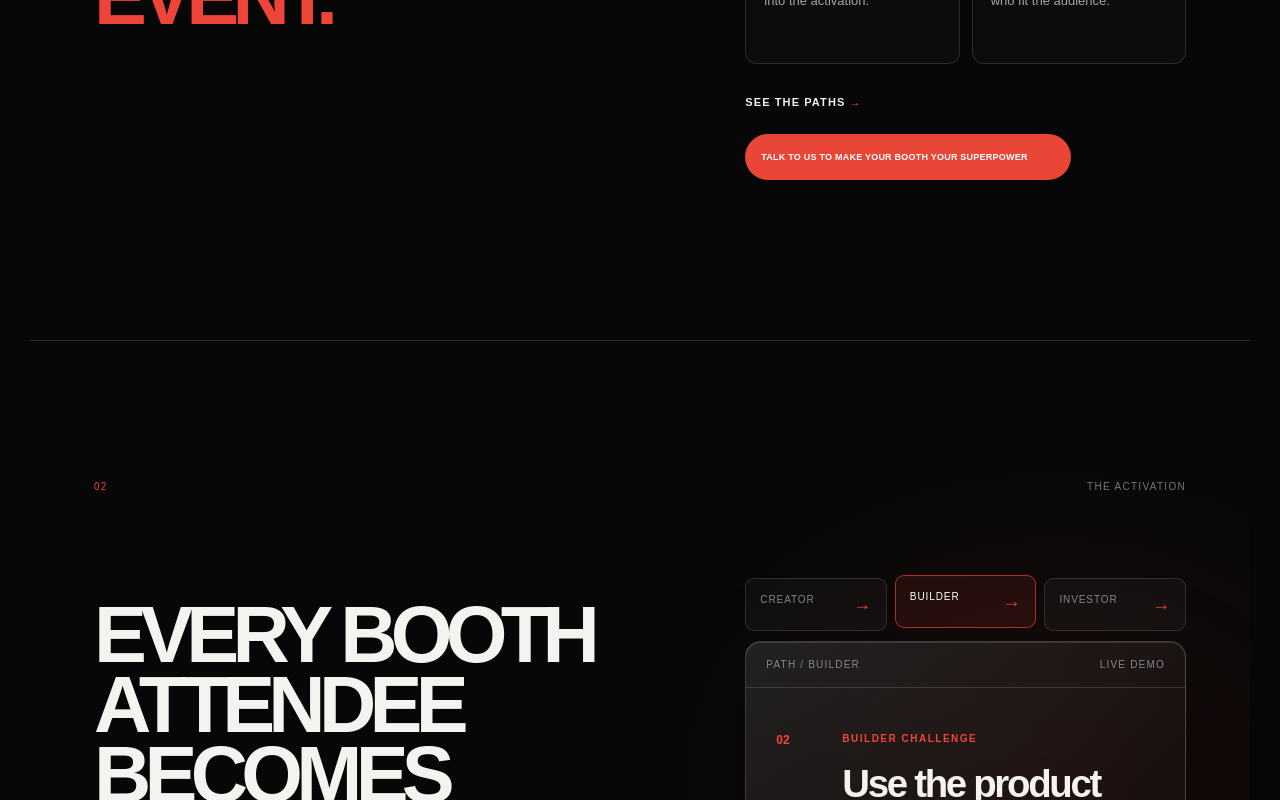
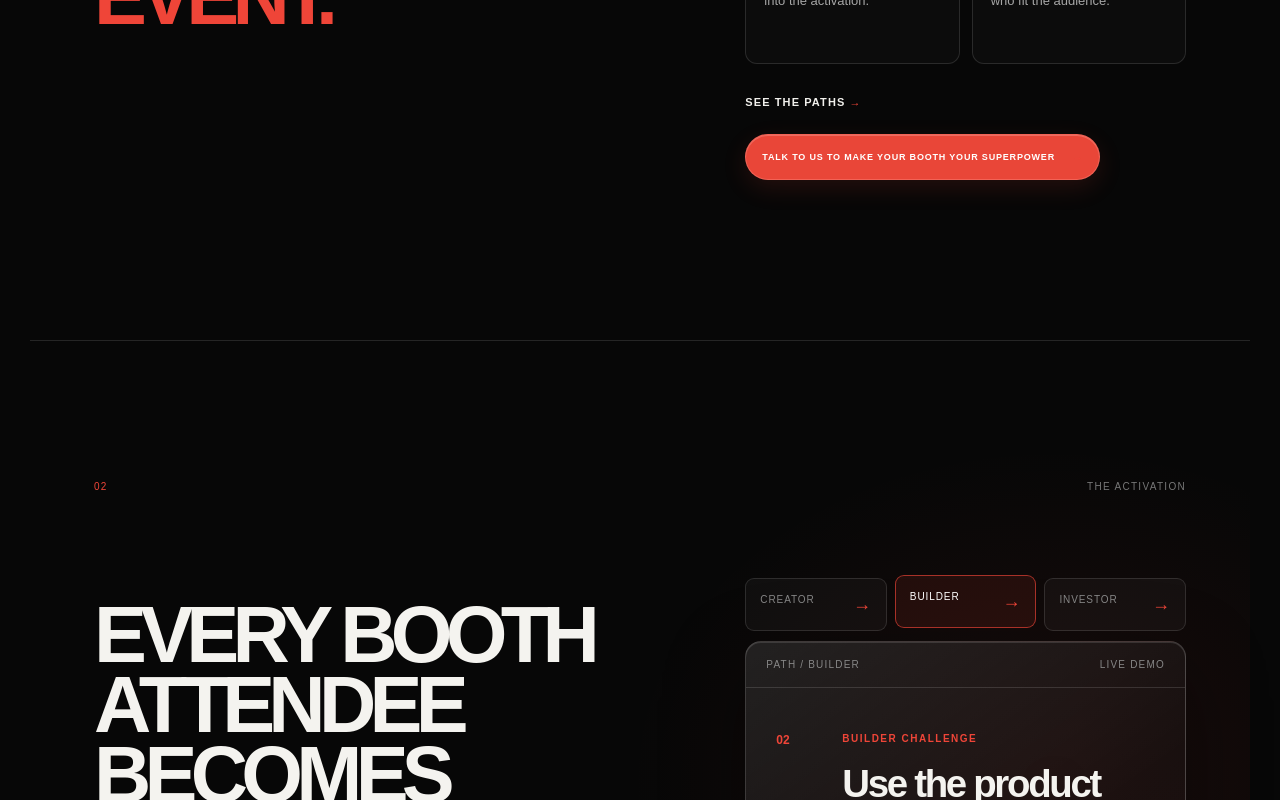
Before and after one commit to tlewisstempel-byte/stackdaily-booth-superpower, a Next.js app: page / in a window 1280 px wide. Shown: the part 1460-2260 px from the top of the page. Built offline with nearby package versions, Linux system fonts and the light colour scheme.

Commit message:
Refine booking CTA treatment

```diff
--- a/app/globals.css
+++ b/app/globals.css
@@ -31,10 +31,10 @@ h1 em, h2 em { color: #ef4538; font-style: normal; }
 .hero-copy-block .button { margin-left: auto; margin-right: auto; }
 .hero-copy, .section-lead { max-width: 600px; color: #c0bfbb; font-size: clamp(18px, 1.7vw, 23px); line-height: 1.35; letter-spacing: -.025em; }
 .hero-copy { margin-bottom: 34px; }
-.button { display: inline-flex; align-items: center; justify-content: space-between; min-height: 58px; gap: 42px; padding: 0 22px; border-radius: 999px; font-size: 11px; font-weight: 700; letter-spacing: .025em; text-decoration: none; transition: transform .25s ease, box-shadow .25s ease; }
+.button { display: inline-flex; align-items: center; justify-content: space-between; min-height: 58px; gap: 42px; padding: 0 22px; border: 1px solid rgba(255,255,255,.16); border-radius: 999px; font-size: 10px; font-weight: 700; letter-spacing: .09em; text-decoration: none; text-transform: uppercase; box-shadow: inset 0 1px rgba(255,255,255,.14); transition: transform .25s ease, box-shadow .25s ease, background .25s ease; }
 .button:hover { transform: translateY(-3px); box-shadow: 0 14px 36px rgba(0,0,0,.3); }
-.button-light { background: #f1f0ec; color: #0a0a0a; }
-.button-red { background: #e94638; color: #fff; }
+.button-light { background: #f1f0ec; border-color: rgba(255,255,255,.7); color: #0a0a0a; box-shadow: inset 0 1px rgba(255,255,255,.95), 0 8px 24px rgba(0,0,0,.12); }
+.button-red { background: #e94638; border-color: rgba(255,139,127,.42); color: #fff; box-shadow: inset 0 1px rgba(255,255,255,.2), 0 8px 24px rgba(239,69,56,.13); }
 .button-small { min-height: 46px; padding: 0 16px; gap: 18px; font-size: 9px; }
 .hero-object, .path-panel { border: 1px solid rgba(255,255,255,.18); background: linear-gradient(145deg, rgba(255,255,255,.1), rgba(255,255,255,.025) 52%, rgba(239,69,56,.06)); box-shadow: 0 26px 80px rgba(0,0,0,.35), inset 0 1px rgba(255,255,255,.12); }
 .hero-object { position: relative; z-index: 0; top: auto; right: auto; width: 100%; min-height: 410px; border-radius: 18px; overflow: hidden; transform: translate(24px, -38px) rotate(3deg); opacity: 1; }
--- a/app/page.tsx
+++ b/app/page.tsx
@@ -41,7 +41,7 @@ export default function Home() {
 
     <section className="section faq-section" id="faq"><div className="section-label"><span>04</span><span>FAQ</span></div><div className="faq-layout"><div><h2>WHAT<br /><em>YOU</em><br />NEED TO KNOW.</h2></div><div className="faq-list">{faqs.map(([question, answer]) => <details key={question}><summary>{question}<span>+</span></summary><p>{answer}</p></details>)}</div></div></section>
 
-    <section className="book-section" id="book"><div className="eyebrow">StackDaily / Next step</div><h2>MAKE YOUR BOOTH<br />YOUR <em>SUPERPOWER.</em></h2><p>Bring the event, the product and the audience. We’ll map the activation.</p><a className="button button-light" href="/book">TALK TO US TO MAKE YOUR BOOTH YOUR SUPERPOWER <span>→</span></a><small>Demo flow. Your content and rewards are agreed before launch.</small></section>
+    <section className="book-section" id="book"><div className="eyebrow">StackDaily / Next step</div><h2>MAKE YOUR BOOTH<br />YOUR <em>SUPERPOWER.</em></h2><p>Tell us the event you're exhibiting at and we will ensure that it creates maximum value for you.</p><a className="button button-red" href="/book">TALK TO US TO MAKE YOUR BOOTH YOUR SUPERPOWER <span>→</span></a></section>
 
     <footer><a className="wordmark" href="#top" aria-label="StackDaily"><span>stac<span>k</span></span><small>daily</small></a><span>EVENT ACTIVATION / 01</span></footer>
   </main>;
```
